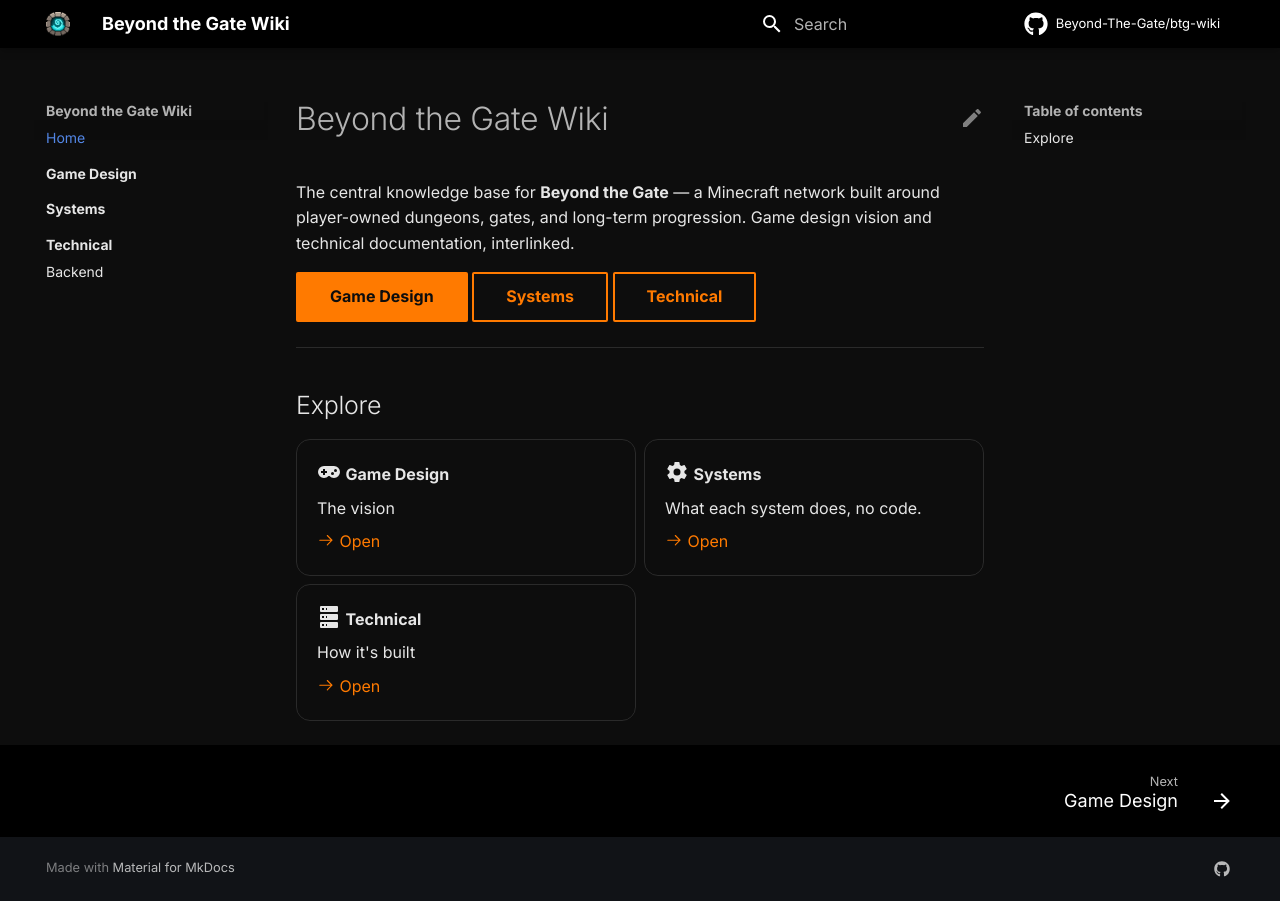
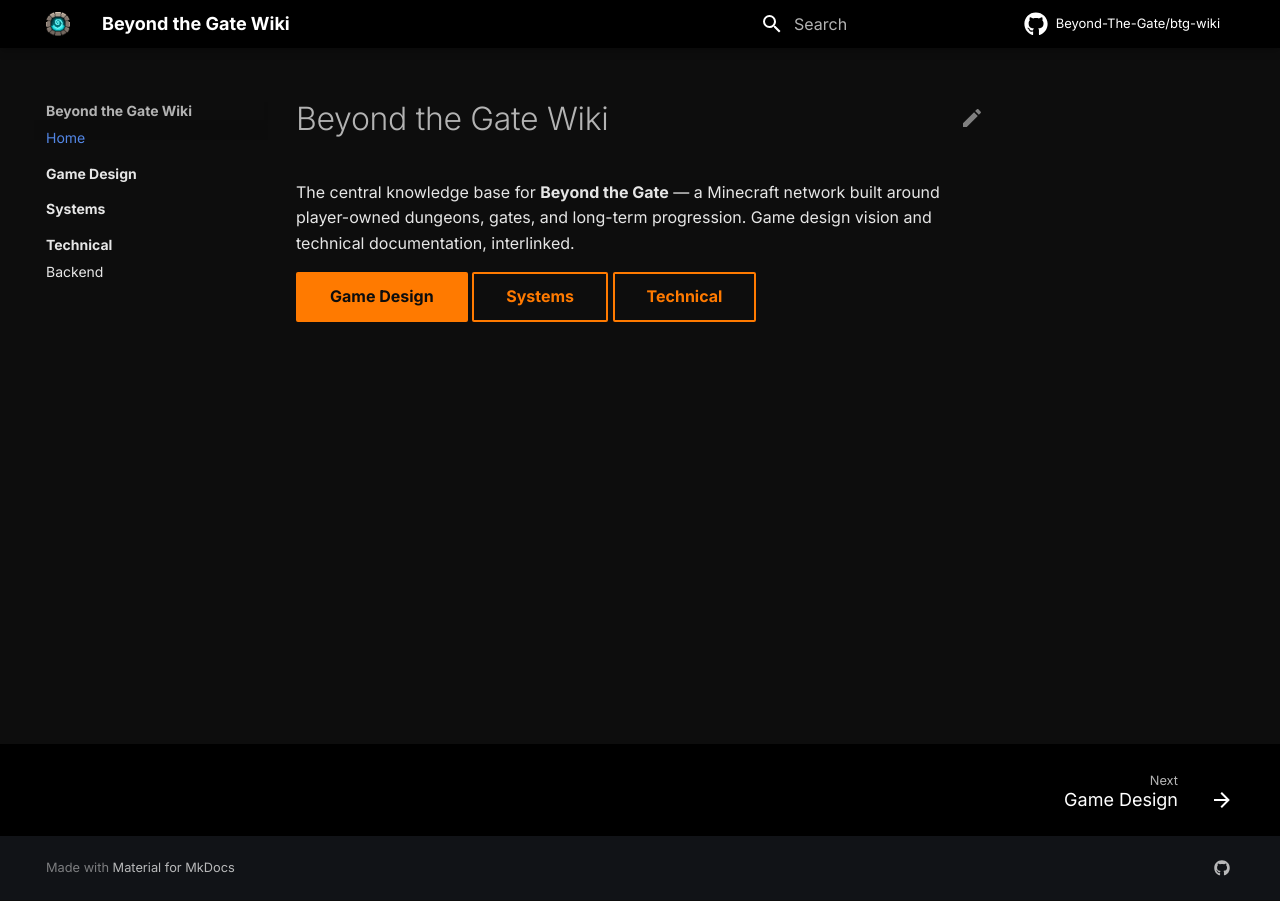
Before and after one commit to Beyond-The-Gate/btg-wiki, an MkDocs documentation site: the page built from docs/index.md, in a window 1280 px wide. Built offline with MkDocs 1.6.1 and Material for MkDocs 9.7.7, drawn with Linux system fonts in a browser that asks for light colours; comment, search, counter and statistics services are not loaded.

Commit message:
Update index.md

```diff
--- a/docs/index.md
+++ b/docs/index.md
@@ -5,29 +5,3 @@ The central knowledge base for **Beyond the Gate** — a Minecraft network built
 [Game Design](game-design/index.md){ .md-button .md-button--primary }
 [Systems](systems/index.md){ .md-button }
 [Technical](technical/index.md){ .md-button }
-
----
-
-## Explore
-
-<div class="grid cards" markdown>
-
-- :material-gamepad-variant:{ .lg } **Game Design**
-
-    The vision
-
-    [:octicons-arrow-right-24: Open](game-design/index.md)
-
-- :material-cog:{ .lg } **Systems**
-
-    What each system does, no code.
-
-    [:octicons-arrow-right-24: Open](systems/index.md)
-
-- :material-server:{ .lg } **Technical**
-
-    How it's built
-
-    [:octicons-arrow-right-24: Open](technical/index.md)
-
-</div>
```
